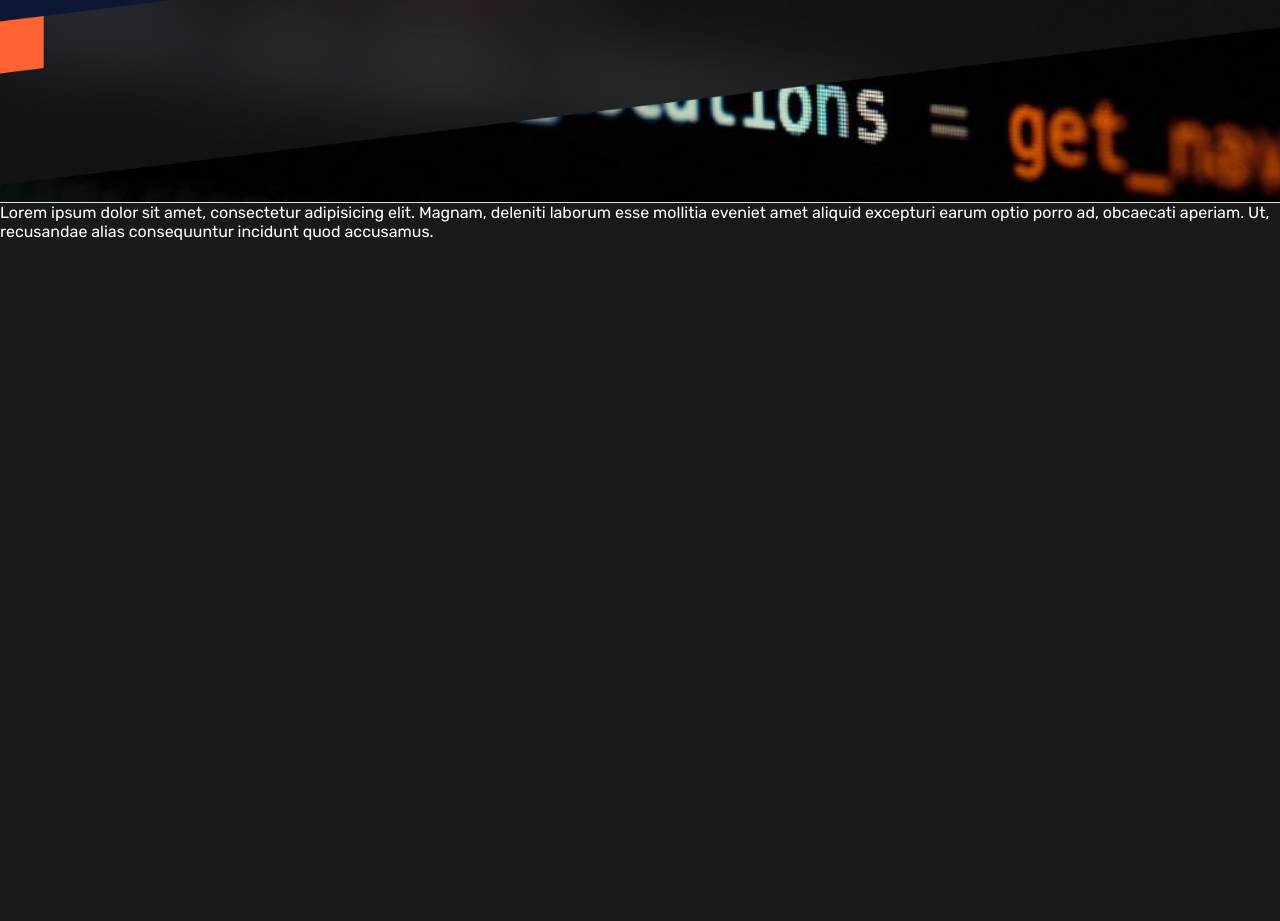
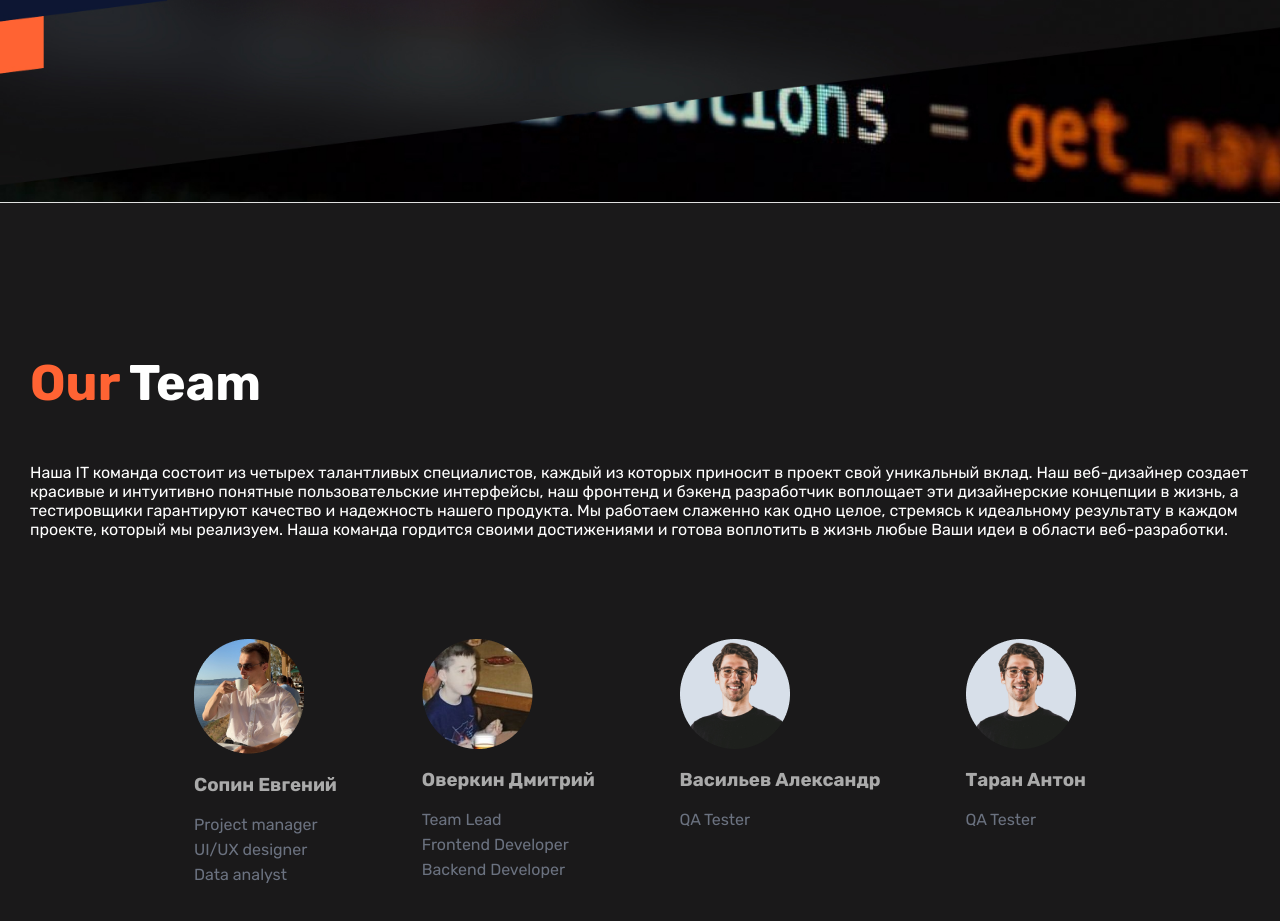
Before and after one commit to DmitryOverkin/AFK-Team, a plain HTML site: page index.html in a window 1280 px wide. Shown: the part 597-1518 px from the top of the page. Before the commit the page ends 838 px from the top, so only its background shows below. Drawn offline with Linux system fonts and the light colour scheme.

Commit message:
Made our teams block

```diff
--- a/css/style.css
+++ b/css/style.css
@@ -7,6 +7,7 @@
 
 html {
   background-color: #1a191a;
+  scroll-behavior: smooth;
 }
 
 body {
@@ -58,6 +59,7 @@ header {
 .container {
   max-width: 1280px;
   margin: auto;
+  padding: 0 30px;
 }
 
 .header-content {
@@ -114,13 +116,57 @@ header {
 /* Always block */
 
 .main-block-text {
-    max-width: 690px;
-    width: 100%;
-    height: fit-content;
-
+  max-width: 690px;
+  width: 100%;
+  height: fit-content;
 }
 
 .always-block-title {
-    font-size: 80px;
-    padding-top: 30%;
+  font-size: 80px;
+  padding-top: 30%;
 }
+
+/* Our-Team block */
+
+#our-team {
+  /* height: 980px; */
+}
+
+.our-team-content {
+  padding-top: 150px;
+  padding-bottom: 70px;
+}
+.orange {
+  color: #ff6333;
+}
+
+.our-team-title {
+  font-size: 50px;
+  margin-bottom: 50px;
+}
+
+.our-team-cards{
+  width: 925px;
+  height: 250px;
+  margin-left: auto;
+  margin-right: auto;
+  margin-top: 100px;
+  margin-bottom: 100px;
+  display: flex;
+  justify-content: center;
+  gap: 85px;
+}
+
+.foto{
+  margin-bottom: 16px;
+}
+
+.card-title{
+  margin-bottom: 16px;
+  color: #AAAAAA;
+}
+
+.card-text{
+  line-height: 25px;
+  color: #6B7280;
+}
--- a/index.html
+++ b/index.html
@@ -12,6 +12,9 @@
     <link rel="stylesheet" href="css/buttons.css" />
     <link rel="stylesheet" href="css/style.css" />
     <title>AFK Team</title>
+
+    <script src="main.js" defer></script>
+    <script src="js/h1-typing-text.js" defer></script>
   </head>
   <body>
     <div id="main-block">
@@ -30,7 +33,7 @@
             <div class="menu">
               <nav class="nav-menu">
                 <ul class="menu-list">
-                  <li class="menu-item"><a href="#">Команда</a></li>
+                  <li class="menu-item"><a href="#our-team">Команда</a></li>
                   <li class="menu-item"><a href="#">Контакты</a></li>
                   <li class="menu-item"><a href="#">Услуги</a></li>
                   <li class="menu-item"><a href="#">Блог</a></li>
@@ -56,15 +59,81 @@
       </section>
     </div>
 
-    <section>
-      <div>
-        Lorem ipsum dolor sit amet, consectetur adipisicing elit. Magnam,
-        deleniti laborum esse mollitia eveniet amet aliquid excepturi earum
-        optio porro ad, obcaecati aperiam. Ut, recusandae alias consequuntur
-        incidunt quod accusamus.
+    <section id="our-team">
+      <div class="container">
+        <div class="our-team-content">
+          <h2 class="our-team-title"><span class="orange">Our</span> Team</h2>
+          <p class="our-team-text">
+            Наша IT команда состоит из четырех талантливых специалистов, каждый
+            из которых приносит в проект свой уникальный вклад. Наш веб-дизайнер
+            создает красивые и интуитивно понятные пользовательские интерфейсы,
+            наш фронтенд и бэкенд разработчик воплощает эти дизайнерские
+            концепции в жизнь, а тестировщики гарантируют качество и надежность
+            нашего продукта. Мы работаем слаженно как одно целое, стремясь к
+            идеальному результату в каждом проекте, который мы реализуем. Наша
+            команда гордится своими достижениями и готова воплотить в жизнь
+            любые Ваши идеи в области веб-разработки.
+          </p>
+          <div class="our-team-cards">
+            <div class="our-team-card">
+              <div class="foto">
+                <img
+                  class="foto-img"
+                  src="images/sopin-avatar.png"
+                  alt="An Image
+                a member of the team"
+                />
+              </div>
+              <h3 class="card-title">Сопин Евгений</h3>
+              <p class="card-text">
+                Project manager <br />
+                UI/UX designer <br />
+                Data analyst
+              </p>
+            </div>
+            <div class="our-team-card">
+              <div class="foto">
+                <img
+                  class="foto-img"
+                  src="images/overkin-avatar.png"
+                  alt="An Image
+                a member of the team"
+                />
+              </div>
+              <h3 class="card-title">Оверкин Дмитрий</h3>
+              <p class="card-text">
+                Team Lead <br />
+                Frontend Developer <br />
+                Backend Developer
+              </p>
+            </div>
+            <div class="our-team-card">
+              <div class="foto">
+                <img
+                  class="foto-img"
+                  src="images/Avatar Image.png"
+                  alt="An Image
+                a member of the team"
+                />
+              </div>
+              <h3 class="card-title">Васильев Александр</h3>
+              <p class="card-text">QA Tester</p>
+            </div>
+            <div class="our-team-card">
+              <div class="foto">
+                <img
+                  class="foto-img"
+                  src="images/Avatar Image.png"
+                  alt="An Image
+                a member of the team"
+                />
+              </div>
+              <h3 class="card-title">Таран Антон</h3>
+              <p class="card-text">QA Tester</p>
+            </div>
+          </div>
+        </div>
       </div>
     </section>
-
-    <script src="js/h1-typing-text.js"></script>
   </body>
 </html>
--- a/main.js
+++ b/main.js
@@ -0,0 +1,14 @@
+const header = document.querySelector('header')
+
+
+
+/* Header change background color*/
+
+window.addEventListener('scroll', function changeBgcolor() {
+        if(this.scrollY > 100) {
+            header.style.backgroundColor = '#1A191A'
+            header.style.transitionDuration = '0.5s'
+        }else {
+            header.style.backgroundColor = 'transparent'
+        }
+})
```
Also changed, not shown: images/Avatar Image.png (added), images/overkin-avatar.png (added), images/sopin-avatar.png (added).
